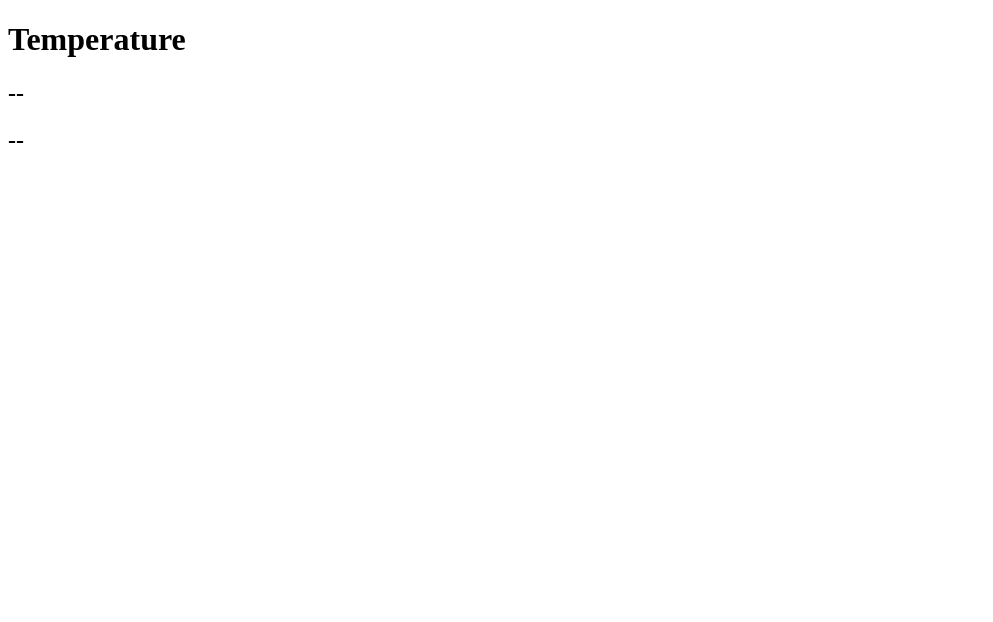
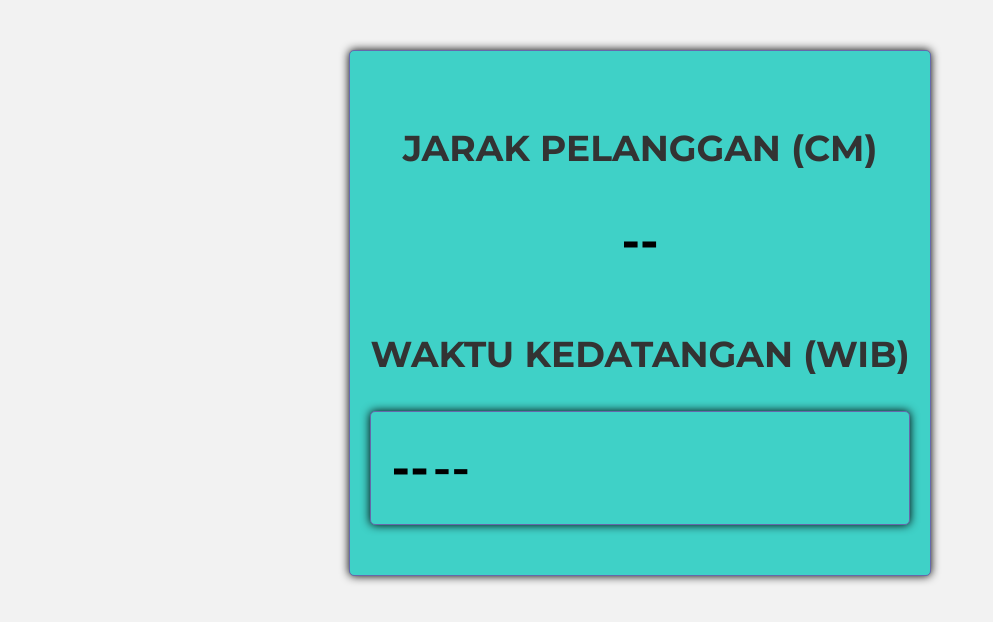
Before and after one commit to terra-earth/ThingspeakApiWeb, a website: page public/index.html in a window 1280 px wide. Shown: the whole page, without its empty margins (0-993 px from the left). Drawn offline with Linux system fonts and the light colour scheme; no server answers.

Commit message:
tugasmodul3

```diff
--- a/public/index.html
+++ b/public/index.html
@@ -4,12 +4,22 @@
     <meta charset="UTF-8" />
     <meta http-equiv="X-UA-Compatible" content="IE=edge" />
     <meta name="viewport" content="width=device-width, initial-scale=1.0" />
+    <link rel="stylesheet" href="style.css" />
     <script src="script.js"></script>
     <title>Document</title>
   </head>
   <body>
-    <h1>Temperature</h1>
+    <main>
+    <section>
+    <h1>JARAK PELANGGAN (CM)</h1>
     <h2 id="field-1">--</h2>
-    <h2 id="field-2">--</h2>
+    <h1>WAKTU KEDATANGAN (WIB)</h1>
+    <section>
+    <span id="field-2">--</span>
+    <span id="field-3">--</span>
+  </section>
+
+  </section>
+  </main>
   </body>
 </html>
--- a/public/script.js
+++ b/public/script.js
@@ -1,5 +1,5 @@
 // api url
-const api_url = "https://api.thingspeak.com/channels/<ChannelID>/feeds.json?api_key=<ReadAPIKeys>&results=1";
+const api_url = "https://api.thingspeak.com/channels/2071399/feeds.json?api_key=6ADK6UUVCOQ7HSWR&results=1";
 // masukan url sesuai dengan format <ChannelID>, <ReadAPIKeys> yang ada di Thingspeak, tanpa menggunakan < >
 
 setInterval(() => {
@@ -10,5 +10,6 @@ setInterval(() => {
       var obj = JSON.parse(field);
       document.getElementById("field-1").innerHTML = obj.field1;
       document.getElementById("field-2").innerHTML = obj.field2;
+      document.getElementById("field-3").innerHTML = obj.field3;
     });
 }, 1000);
--- /dev/null
+++ b/public/style.css
@@ -0,0 +1,116 @@
+/* Import font dan reset CSS */
+@import url('https://fonts.googleapis.com/css?family=Montserrat:400,600,700&display=swap');
+* {
+  margin: 0;
+  padding: 0;
+  box-sizing: border-box;
+}
+section {
+    margin: 30px auto;
+    padding: 20px;
+    background-color: #3fd1c7;
+    border: 1px solid #6668ab;
+    border-radius: 5px;
+    box-shadow: 0 0 10px rgb(0, 0, 0);
+
+  }
+  main {
+    display: flex;
+    flex-direction: column;
+    align-items: center;
+    margin: 20px auto;
+  }
+
+
+  /* mensetting ukuran lebar maksimum dari konten utama */
+  @media (min-width: 768px) {
+    main {
+      max-width: 800px;
+    }
+  }
+
+/* Styling untuk body */
+body {
+  font-family: 'Montserrat', sans-serif;
+  font-size: 16px;
+  line-height: 1.5;
+  color: #333;
+  background-color: #f2f2f2;
+}
+
+/* Styling untuk judul halaman */
+h1 {
+  font-size: 36px;
+  font-weight: 700;
+  margin-top: 50px;
+  margin-bottom: 30px;
+  text-align: center;
+  text-transform: uppercase;
+}
+
+/* Styling untuk sub-judul pada halaman */
+h2 {
+  font-size: 24px;
+  font-weight: 600;
+  margin-bottom: 20px;
+  text-align: center;
+  text-transform: uppercase;
+}
+
+section span {
+    font-size: 50px;
+    font-weight: 600;
+    margin-bottom: 20px;
+    text-align: center;
+    text-transform: uppercase;
+    position: relative;
+    align-items: center;
+    width : 300px;
+
+
+
+
+  }
+/* Styling untuk elemen dengan ID 'field-1' */
+#field-1 {
+  font-size: 48px;
+  font-weight: 700;
+  color: black;
+  margin-bottom: 10px;
+}
+
+/* Styling untuk elemen dengan ID 'field-2' */
+#field-2 {
+  font-size: 48px;
+  font-weight: 700;
+  color: black;
+  margin-bottom: 10px;
+  align-items: center;
+
+
+
+}
+
+/* Styling untuk elemen dengan ID 'field-3' */
+#field-3 {
+  font-size: 48px;
+  font-weight: 600;
+  color: black;
+  margin-bottom: 40px;
+  align-items: center;
+}
+
+/* Styling untuk container */
+.container {
+  max-width: 1200px;
+  margin: 0 auto;
+  padding: 0 20px;
+
+}
+
+/* Styling untuk wrapper field */
+.field-wrapper {
+  display: flex;
+  flex-direction: column;
+  align-items: center;
+}
```
